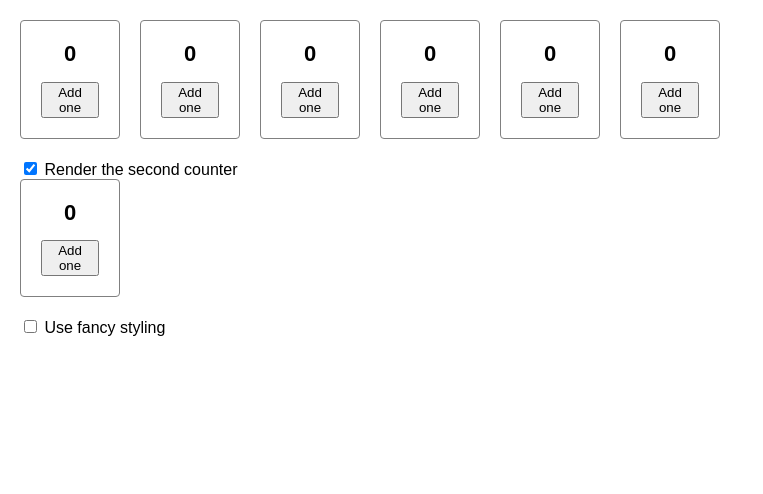
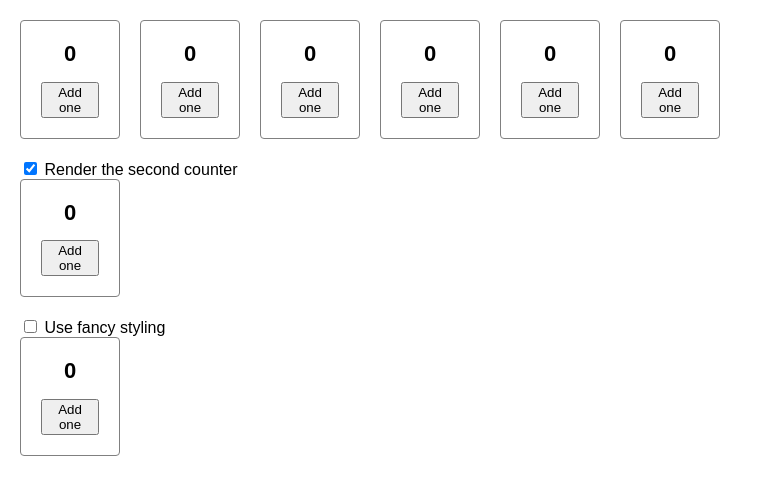
Before and after one commit to zelitosaide/react-js-course, a React (Create React App) app: page / in a window 1280 px wide. Shown: the top 494 px of the page, without its empty margins (0-763 px from the left). Built offline with nearby package versions, Linux system fonts and the light colour scheme.

Commit message:
Preserving and Resetting State

```diff
--- a/src/learn/learn-react/managing-state/preserving-and-resetting-state/index.js
+++ b/src/learn/learn-react/managing-state/preserving-and-resetting-state/index.js
@@ -36,6 +36,12 @@ function CounterContainer() {
       </div>
     );
   }
+
+  return (
+    <div>
+      <Counter isFancy={false} />
+    </div>
+  );
 }
 
 function CounterContainer3() {
```
